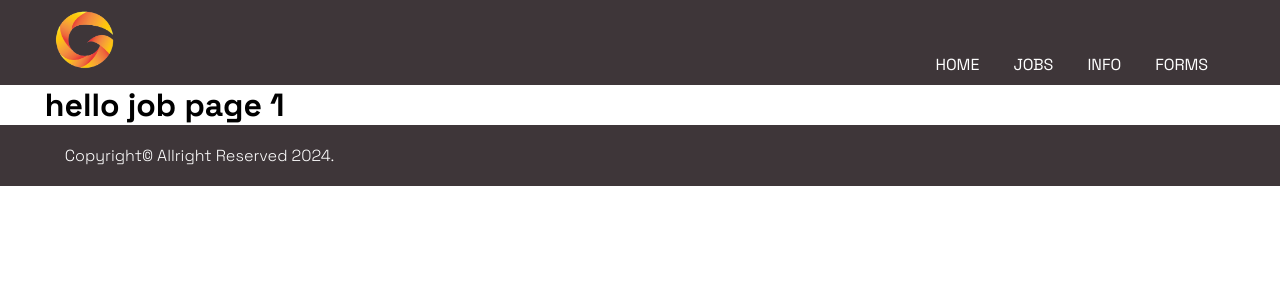
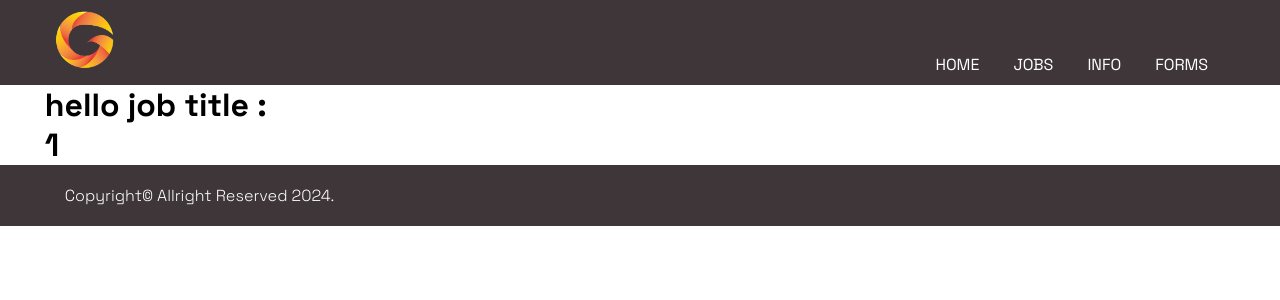
Before and after one commit to mhgkhan/ghstore, a Next.js app: page /jobs/1 in a window 1280 px wide. Shown: the top 300 px of the page. Built offline with nearby package versions, Linux system fonts and the light colour scheme.

Commit message:
remove spaces from slug string

```diff
--- a/app/jobs/[jobslug]/page.js
+++ b/app/jobs/[jobslug]/page.js
@@ -4,7 +4,7 @@ const page = ({ params }) => {
     return (
         <main>
             <div className="container">
-                <h1>hello job page {params.jobslug}</h1>
+                <h1>hello job title : <br /> {params.jobslug}</h1>
             </div>
         </main>
     )
--- a/components/ui/pages/JobItem.jsx
+++ b/components/ui/pages/JobItem.jsx
@@ -8,7 +8,7 @@ const JobItem = ({ serial,code,title, desc, slug,category }) => {
         <div className="job job-item">
             <p className='sno'>{serial}</p>
             <p className='desc'>{title}</p>
-            <Link href="/jobs/jobid"><button className='default_button action' >Open</button></Link>
+            <Link href={`/jobs/${title.split(" ").join("-")}`}><button className='default_button action' >Open</button></Link>
         </div>
     )
 }
```
